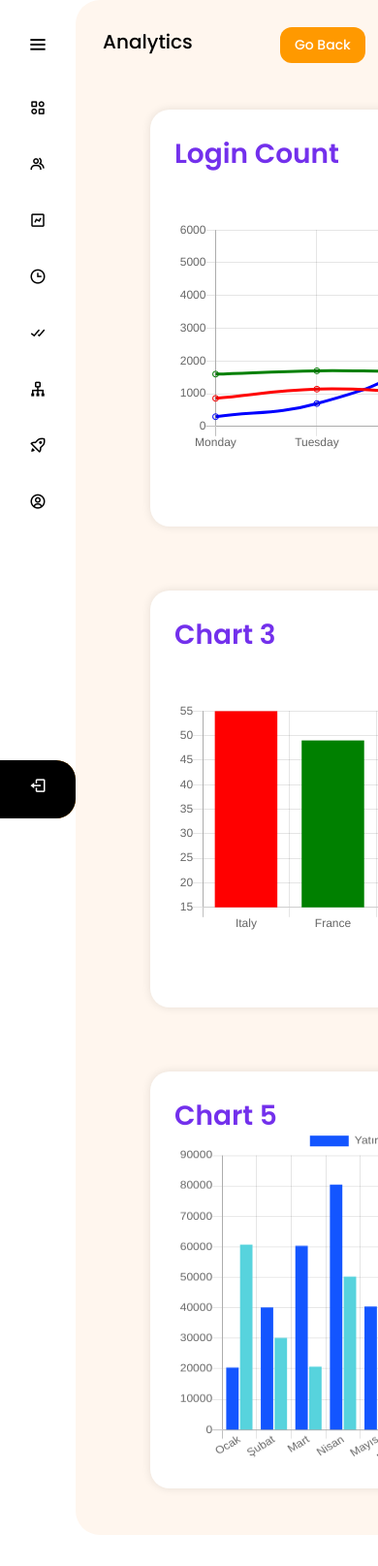
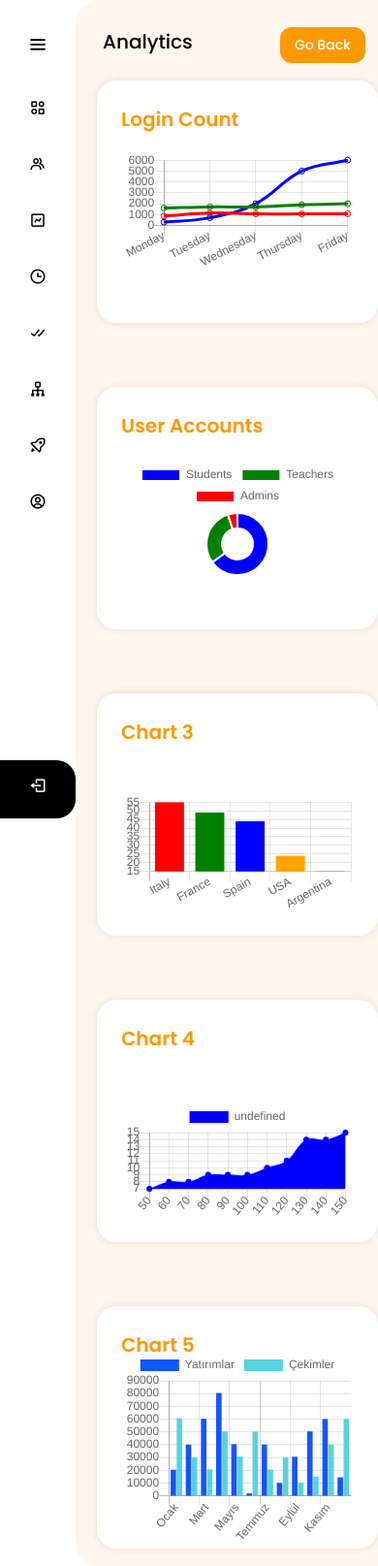
Before and after one commit to cromaguy/StudySkill, a plain HTML site: page Admin/Analytics.html in a window 390 px wide. Shown: the whole page at 97% size. Before the commit the page ends 1583 px from the top, so only its background shows below. Drawn offline with nearby package versions, Linux system fonts and the light colour scheme.

Commit message:
Updated Mobileview

```diff
--- a/css/chart.css
+++ b/css/chart.css
@@ -138,3 +138,107 @@
   font-weight: bold;
 }
     }
+
+@media  (max-width: 500px){
+  /* #chart-1{
+    display:none;
+    width: 280px !important;
+    margin-top: 40px;
+    margin-bottom: auto;
+    margin-left: -20px;
+    margin-right: auto;
+    height: 150px !important;
+} */
+#chart-1{
+  display:none;
+  height: auto;
+  width:100%;
+  max-width:600px;
+  margin-top: 20px;
+  margin-bottom: auto;
+  margin-left: auto;
+  margin-right: auto;
+}
+#chart-2{
+    display:none;
+    height: auto;
+    width:100%;
+    max-width:600px;
+    margin-top: 20px;
+    margin-bottom: auto;
+    margin-left: auto;
+    margin-right: auto;
+}
+#chart-3{
+  display:none;
+  width:100%;
+  max-width:600px;
+  margin-top: 50px;
+  margin-bottom: auto;
+  margin-left: auto;
+  margin-right: auto;
+}
+#chart-4{
+  display:none;
+  width:100%;
+  max-width:600px;
+  margin-top: 50px;
+  margin-bottom: auto;
+  margin-left: auto;
+  margin-right: auto;
+}
+#chart-5{
+  height: 200px !important;
+  display:none;
+  width:100%;
+  max-width:700px;
+  margin-top: -10px;
+  margin-bottom: auto;
+  margin-left: auto;
+  margin-right: auto;
+}
+  .heading{
+    font-size: 20px;
+    margin: auto;
+    padding-top: 20px;
+    font-weight: 600;
+    color: #ff9900;
+    text-align: left;
+}
+.grid-container {
+    display: grid;
+    margin: auto;
+    gap: 50px;
+    width: 900px;
+    grid-template-columns: auto;
+    padding: 10px;
+  }
+
+.grid-item {
+  height: 250px;
+  width: 290px;
+  margin: 8px;
+  margin-left: auto;
+  padding: auto;
+  background-color: #ffffff;
+  color: #ff9900;
+  border-radius: 20px;
+  box-shadow: 0px 0px 10px rgba(0,0,0,0.1);
+  transition: all 0.3s ease;
+}
+.grid-item h2 {
+  text-align: center;
+  margin: 0;
+  font-size: 20px;
+  margin-bottom: 5px;
+}
+.grid-item p {
+  margin: 8px;
+  font-size: 10px;
+  color: #2b1700;
+  margin-bottom: auto;
+}
+.grid-item span {
+  font-weight: bold;
+}
+}
```
Also changed, not shown: css/dash-widgets.css (+6 -5 lines), css/list.css (+10 -11 lines), css/version.css (+10 -8 lines).
